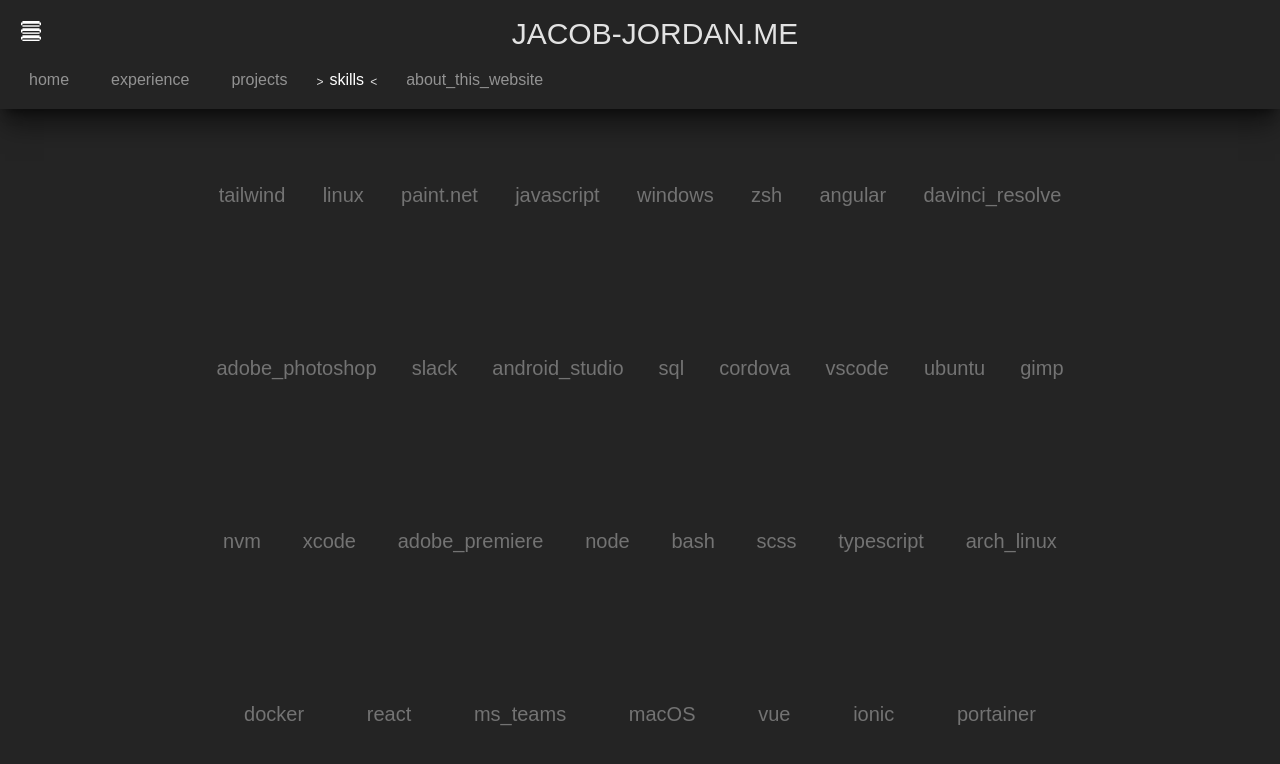
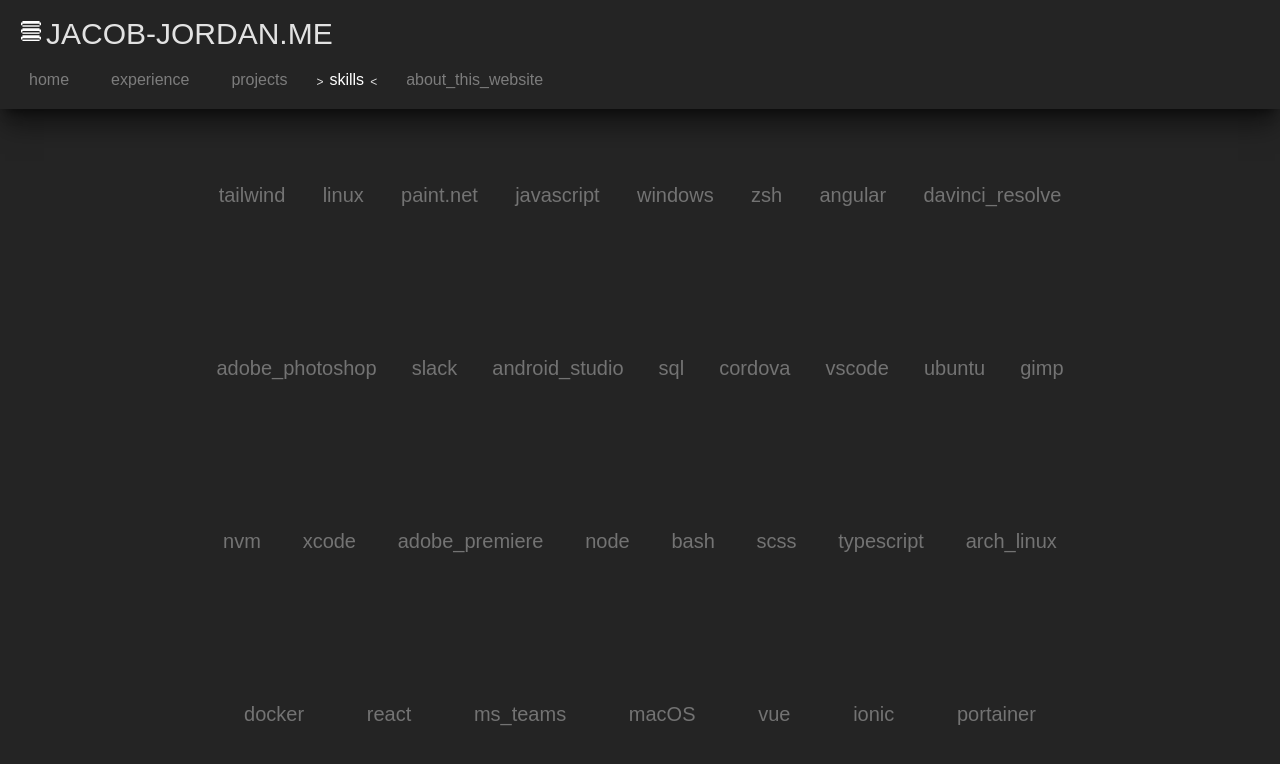
Before and after one commit to jacobjordan94/jacob-jordan-me, a React (Vite) app: page /skills in a window 1280 px wide. Shown: the top 764 px of the page. Built offline with nearby package versions, Linux system fonts and the light colour scheme; a web font is replaced by a local one.

Commit message:
minor style changes to header

```diff
--- a/src/components/Header.jsx
+++ b/src/components/Header.jsx
@@ -9,7 +9,7 @@
 export function Header({ setSideNavOpen }) {
     return (
         <header>
-            <div className="inner-content p-4 shadow-[rgba(0,0,0,0.5)] shadow-xl pointer-fine:pb-1">
+            <div className="inner-content p-4 shadow-[rgba(0,0,0,0.5)] shadow-xl pointer-fine:pb-2">
                 <div className="mobile-nav-container inline float-start pointer-fine:hidden">
                     <MobileNav setSideNavOpen={setSideNavOpen} />
                 </div>
@@ -34,7 +34,7 @@
 
 function Title({children}) {
     return (
-        <div className="title-container uppercase text-3xl text-center">
+        <div className="title-container uppercase text-3xl pointer-coarse:text-center pointer-fine:ps-2">
             { children }
         </div>
     );
@@ -43,7 +43,7 @@
 function DesktopNav() {
     const loc = useLocation();
     const links = [
-        { to: 'home', text: 'home' },
+        { to: '', text: 'home' },
         { to: 'experience', text: 'experience' },
         { to: 'projects', text: 'projects' },
         { to: 'skills', text: 'skills' },
@@ -54,7 +54,7 @@
         <div className="desktop-nav flex gap-4">
         {
             links.map((link, i) =>
-                <div key={i} data-active={('/' + link.to) === loc.pathname} className="group data-[active=false]:opacity-50 data-[active=false]:hover:opacity-100">
+                <div key={i} data-active={('/' + link.to) === loc.pathname} className="group data-[active=false]:opacity-40 data-[active=false]:hover:opacity-100">
                     <AppLink decoration={false} to={link.to}>
                         <div className="desktop-nav-link-inner-content flex items-center gap-1.5 group-data-[active=false]:text-transparent group-data-[active=false]:hover:text-white duration-300 transition-colors">
                             <span className="text-xs mt-1">{ '>' }</span>
```
